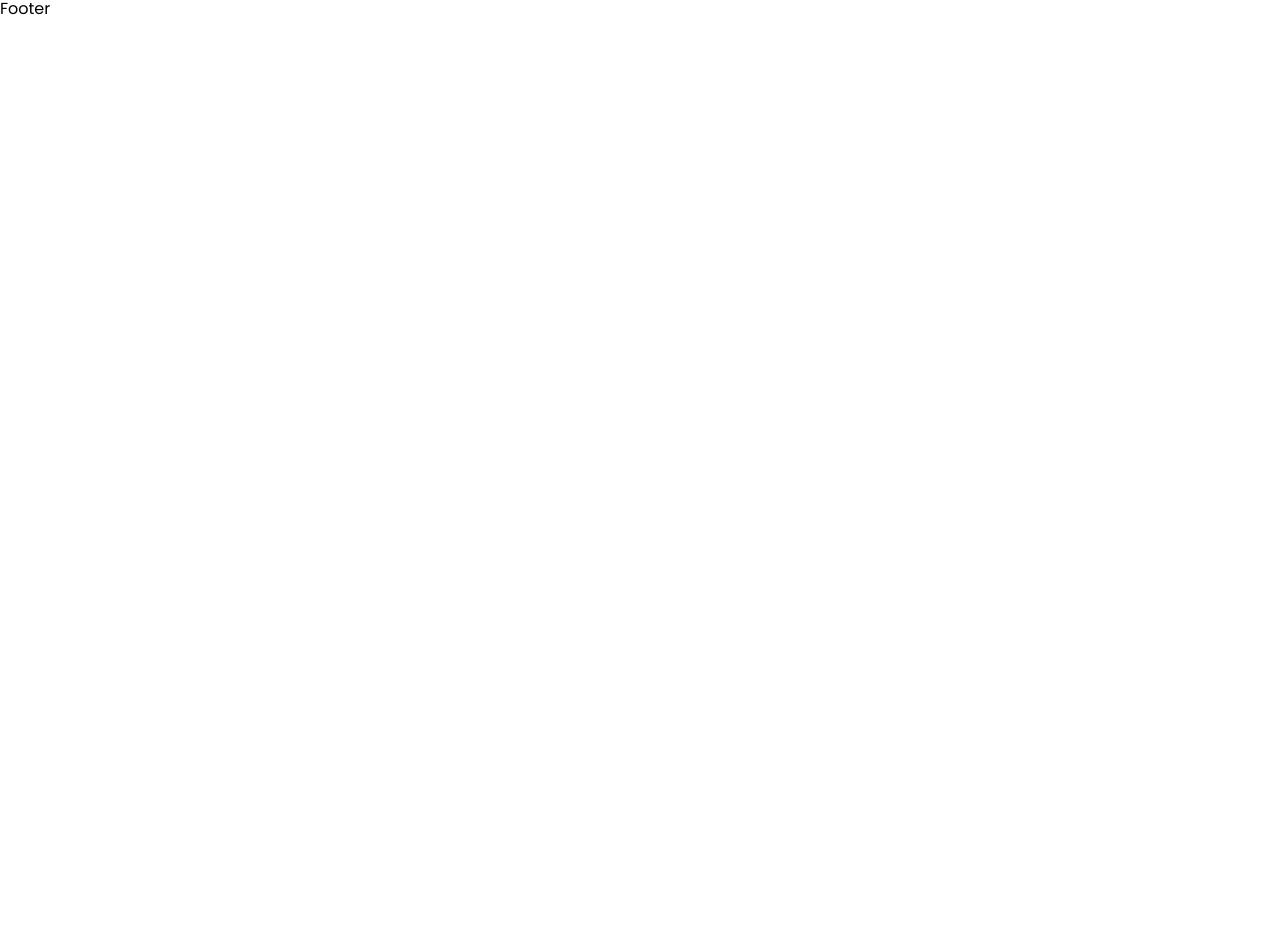
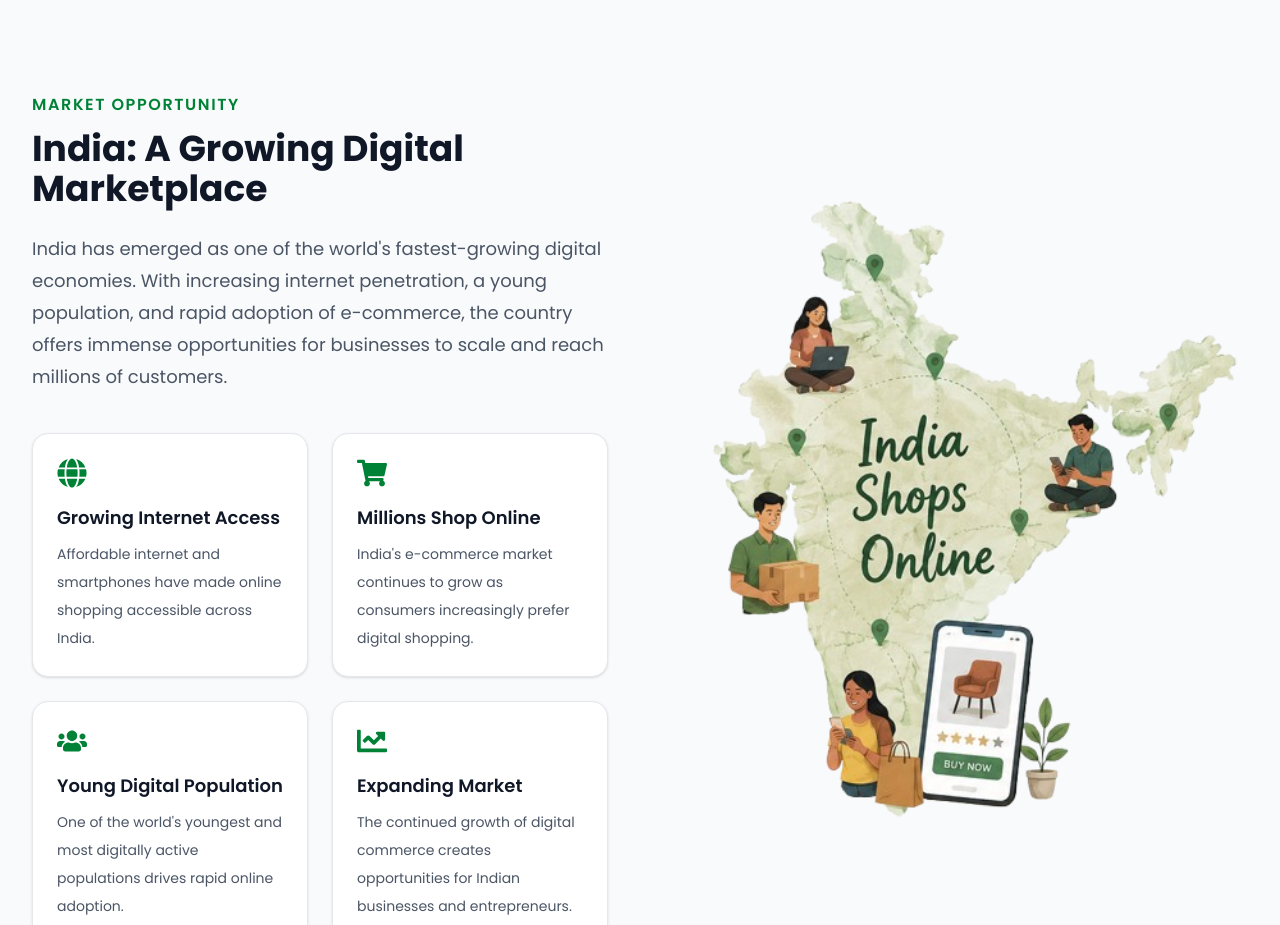
Before and after one commit to palchhinparihar/NoahPlanet, a React (Vite) app: page / in a window 1280 px wide. Shown: the part 1875-2800 px from the top of the page. Before the commit the page ends 1896 px from the top, so only its background shows below. Built offline with nearby package versions, Linux system fonts and the light colour scheme.

Commit message:
feat: add market page

```diff
--- a/src/components/Main.jsx
+++ b/src/components/Main.jsx
@@ -1,12 +1,14 @@
 import React from 'react';
 import Home from './main/Home';
 import About from './main/About';
+import Market from './main/Market';
 
 const Main = () => {
   return (
     <>
       <Home />
       <About />
+      <Market />
     </>
   )
 }
--- /dev/null
+++ b/src/components/main/Market.jsx
@@ -0,0 +1,93 @@
+import {
+  FaGlobe,
+  FaUsers,
+  FaShoppingCart,
+  FaChartLine,
+} from "react-icons/fa";
+import IndiaMap from "../../assets/india.png";
+
+const marketStats = [
+  {
+    icon: <FaGlobe className="text-3xl text-green-700" />,
+    title: "Growing Internet Access",
+    description:
+      "Affordable internet and smartphones have made online shopping accessible across India.",
+  },
+  {
+    icon: <FaShoppingCart className="text-3xl text-green-700" />,
+    title: "Millions Shop Online",
+    description:
+      "India's e-commerce market continues to grow as consumers increasingly prefer digital shopping.",
+  },
+  {
+    icon: <FaUsers className="text-3xl text-green-700" />,
+    title: "Young Digital Population",
+    description:
+      "One of the world's youngest and most digitally active populations drives rapid online adoption.",
+  },
+  {
+    icon: <FaChartLine className="text-3xl text-green-700" />,
+    title: "Expanding Market",
+    description:
+      "The continued growth of digital commerce creates opportunities for Indian businesses and entrepreneurs.",
+  },
+];
+
+const Market = () => {
+  return (
+    <section id="market" className="py-24 bg-gray-50">
+      <div className="max-w-7xl mx-auto px-6 lg:px-8">
+        <div className="grid lg:grid-cols-2 gap-16 items-center">
+          {/* Left Content */}
+          <div>
+            <p className="text-green-700 font-semibold uppercase tracking-widest">
+              Market Opportunity
+            </p>
+
+            <h2 className="mt-3 text-4xl font-bold text-gray-900">
+              India: A Growing Digital Marketplace
+            </h2>
+
+            <p className="mt-6 text-lg text-gray-600 leading-8">
+              India has emerged as one of the world's fastest-growing digital
+              economies. With increasing internet penetration, a young
+              population, and rapid adoption of e-commerce, the country offers
+              immense opportunities for businesses to scale and reach millions
+              of customers.
+            </p>
+
+            <div className="mt-10 grid sm:grid-cols-2 gap-6">
+              {marketStats.map((item, index) => (
+                <div
+                  key={index}
+                  className="bg-white rounded-2xl p-6 shadow-sm border border-gray-200 hover:shadow-lg transition"
+                >
+                  {item.icon}
+
+                  <h3 className="mt-4 text-lg font-semibold text-gray-900">
+                    {item.title}
+                  </h3>
+
+                  <p className="mt-2 text-gray-600 leading-7 text-sm">
+                    {item.description}
+                  </p>
+                </div>
+              ))}
+            </div>
+          </div>
+
+          {/* Right Image */}
+          <div className="flex justify-center">
+            <img
+              src={IndiaMap}
+              alt="India Digital Market"
+              className="w-full max-w-xl object-contain"
+            />
+          </div>
+        </div>
+      </div>
+    </section>
+  );
+};
+
+export default Market;
```
Also changed, not shown: src/assets/india.png (added).
